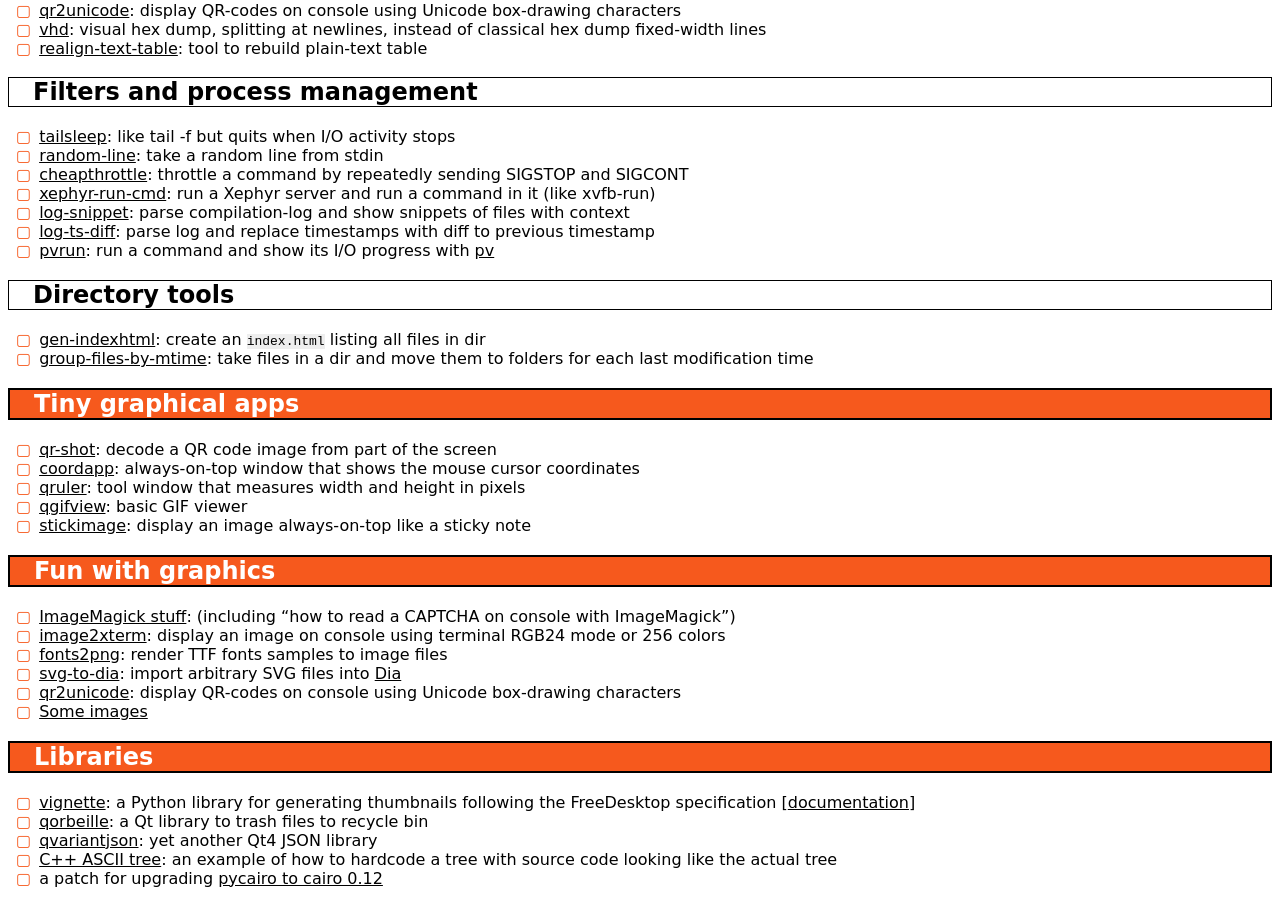
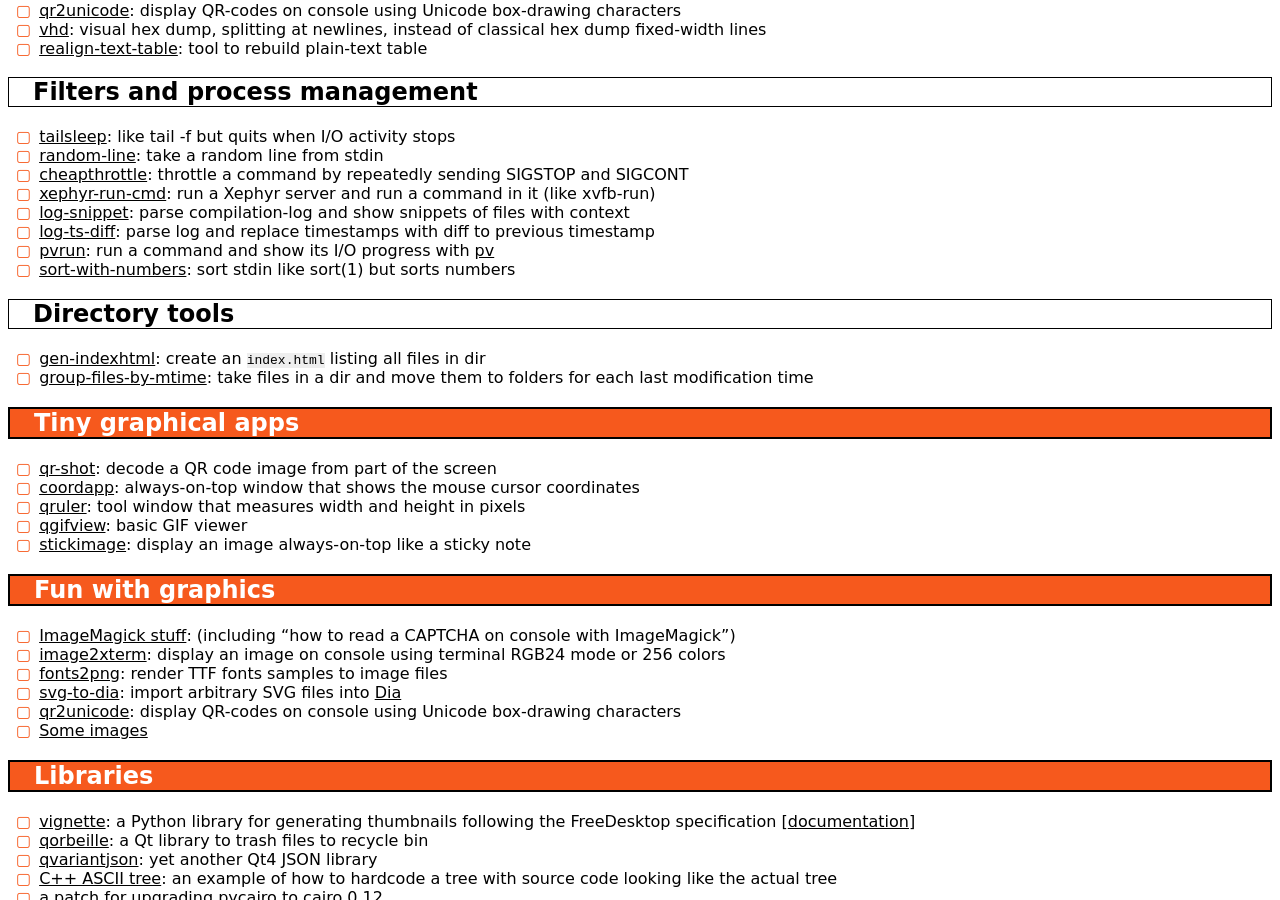
Before and after one commit to hydrargyrum/hydrargyrum.github.io, a Jekyll site: the page built from index-progs.md, in a window 1280 px wide and 900 px high, scrolled down 1187 px. Built offline with Jekyll 4.4.1, drawn with Linux system fonts in a browser that asks for light colours; some of the changed lines change nothing that is shown.

Commit message:
index-progs.md: add sort-with-numbers

```diff
--- a/index-progs.md
+++ b/index-progs.md
@@ -1,7 +1,7 @@
 ---
 layout: mine
 title: The Attic - Programs
-last_modified_at: 2021-12-19T17:52:05+01:00
+last_modified_at: 2021-12-19T23:36:13+01:00
 ---
 
 Most of the site and programs from the site are licensed under the [WTFPLv2 license](wtfpl).
@@ -21,6 +21,7 @@ Most of the site and programs from the site are licensed under the [WTFPLv2 lice
 - [morse](morse): text from/to Morse code converter, and optional beep player
 - [hibp](hibp): check if a password is leaked on "Have I Been Pwned?" (without sending it)
 - [headset-bluez](https://gitlab.com/hydrargyrum/attic/-/tree/master/headset-bluez): enable a bluetooth headset and out or in/out mode
+
 
 ## Network tools
 
@@ -76,6 +77,7 @@ Most of the site and programs from the site are licensed under the [WTFPLv2 lice
 - [log-snippet](https://gitlab.com/hydrargyrum/attic/-/tree/master/log-snippet): parse compilation-log and show snippets of files with context
 - [log-ts-diff](https://gitlab.com/hydrargyrum/attic/-/tree/master/log-ts-diff): parse log and replace timestamps with diff to previous timestamp
 - [pvrun](https://gitlab.com/hydrargyrum/attic/-/tree/master/pvrun): run a command and show its I/O progress with [pv](http://www.ivarch.com/programs/pv.shtml)
+- [sort-with-numbers](https://gitlab.com/hydrargyrum/attic/-/tree/master/sort-with-numbers): sort stdin like sort(1) but sorts numbers
 
 
 ## Directory tools ##
```
